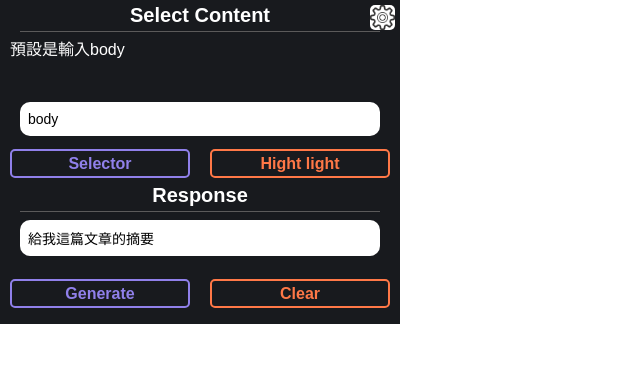
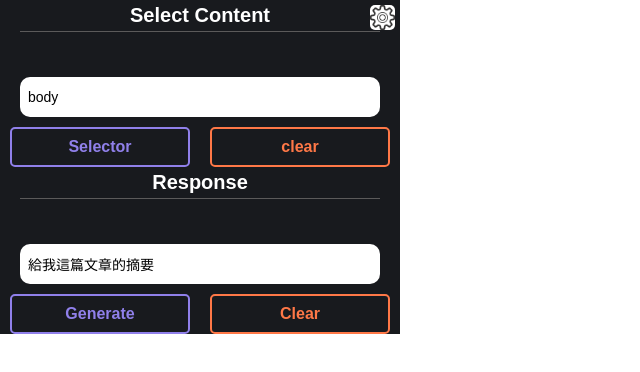
Before and after one commit to changjam/llm-extension, a website with bundled scripts: page popup/index.html in a window 1280 px wide. Shown: the whole page, without its empty margins (0-640 px from the left). Built offline with nearby package versions, Linux system fonts and the light colour scheme; some packages are replaced by stand-ins of ours; no server answers; a web font is replaced by a local one.

Commit message:
adjust css style

```diff
--- a/popup/index.css
+++ b/popup/index.css
@@ -46,15 +46,7 @@
 
 body{
     width: 400px;
-}
-body::-webkit-scrollbar {
-    width: 4px;
-}
-body::-webkit-scrollbar-track {
-    background: var(--blue);
-}
-body::-webkit-scrollbar-thumb {
-    background-color: var(--light-blue);
+    height: 100%;
 }
 
 input{
@@ -79,8 +71,7 @@ input:focus{
 }
 
 .container{
-    width: 100%;
-    height: 100%;
+    width: 400px;
     display: flex;
     flex-direction: column;
     align-items: center;
@@ -89,6 +80,16 @@ input:focus{
     background: var(--pretty-black);
     color: var(--white);
     position: relative;
+}
+
+body::-webkit-scrollbar {
+    width: 4px;
+}
+body::-webkit-scrollbar-track {
+    background: var(--blue);
+}
+body::-webkit-scrollbar-thumb {
+    background-color: var(--light-blue);
 }
 
 .open_setting_btn_container{
@@ -134,44 +135,59 @@ input:focus{
     margin: 10px 0;
 }
 
+
 /* select element section */
 .select_element_section{
     box-sizing: border-box;
     width: 100%;
-    height: 180px;
+    max-height: 600px;
+    height: 100%;
     display: flex;
     flex-direction: column;
     justify-content: center;
     align-items: center;
 }
-.select_element_section .select_content_wrapper{
+.select_element_section .title{
     width: 100%;
-    height: 60%;
+    height: auto;
     display: flex;
     flex-direction: column;
     justify-content: center;
     align-items: center;
 }
-.select_element_section .select_content_wrapper h3{
+.select_element_section .title h3{
     font-size: var(--font-size2);
     margin: 4px 0;
 }
+
+.select_element_section .select_content_wrapper{
+    width: 100%;
+    max-height: 450px;
+    min-height: 30px;
+    margin-top: 5px;
+    display: flex;
+    flex-direction: column;
+    justify-content: center;
+    align-items: center;
+    box-sizing: border-box;
+}
+
 .select_element_section .select_content_wrapper .content{
     font-size: var(--font-size1);
-    margin-top: 4px;
     width: 100%;
     height: 100%;
-    box-sizing: border-box;
     padding: 0 10px;
     overflow-y: scroll;
+    word-wrap: break-word;
+    box-sizing: border-box;
 }
 
 .select_element_section .select_query_input{
     padding: 0 8px;
     width: 90%;
-    height: 20%;
+    height: 40px;
     border-radius: var(--radius2);
-    margin-bottom: 10px;
+    margin: 10px;
 }
 
 .select_element_section .btn_container{
@@ -179,33 +195,33 @@ input:focus{
     justify-content: center;
     align-items: center;
     width: 100%;
-    height: 20%;
+    height: 40px;
 }
+
 .select_element_section .btn_container button{
-    width: 50%;
-    height: auto;
+    width: 100%;
+    height: 100%;
     font-size: var(--font-size1);
     font-weight: 700;
-    line-height: 25px;
     margin: 0 10px;
     border-radius: var(--radius1);
     background: var(--pretty-black);
 }
 
-.btn_container #element_selector{
+.btn_container #elementSelectorBtn{
     color: var(--purple);
     border: 2px solid var(--purple);
 }
-.btn_container #element_selector:hover{
+.btn_container #elementSelectorBtn:hover{
     cursor: pointer;
     background-color: var(--purple);
     color: var(--white);
 }
-.btn_container #hight_light{
+.btn_container #clearSelectorBtn{
     color: var(--orange);
     border: 2px solid var(--orange);
 }
-.btn_container #hight_light:hover{
+.btn_container #clearSelectorBtn:hover{
     cursor: pointer;
     border: 2px dashed var(--orange);
     background-color: var(--orange);
@@ -218,63 +234,73 @@ input:focus{
 .response_section{
     box-sizing: border-box;
     width: 100%;
-    max-height: 300px;
+    max-height: 600px;
     height: 100%;
     display: flex;
     flex-direction: column;
     justify-content: center;
     align-items: center;
 }
-
-.response_section h3{
+.response_section .title{
+    width: 100%;
+    height: auto;
+    display: flex;
+    flex-direction: column;
+    justify-content: center;
+    align-items: center;
+}
+.response_section .title h3{
     font-size: var(--font-size2);
     margin: 4px 0;
 }
 
-.response_section .content{
-    margin-top: 4px;
+.response_section .response_content_wrapper{
+    width: 100%;
+    max-height: 450px;
+    min-height: 30px;
+    margin-top: 5px;
+    display: flex;
+    flex-direction: column;
+    justify-content: center;
+    align-items: center;
+    box-sizing: border-box;
+}
+.response_section .response_content_wrapper .content{
     font-size: var(--font-size1);
     width: 100%;
     height: 100%;
-    box-sizing: border-box;
     padding: 0 10px;
     overflow-y: scroll;
+    word-wrap: break-word;
+    box-sizing: border-box;
 }
 
-/* send message section */
-.send_message_section{
-    width: 100%;
-    height: 100px;
-    margin: 4px 0;
-    display: flex;
-    flex-direction: column;
-    align-items: center;
-    justify-content: center;
-}
-.send_message_section .messageInput{
+.response_section .messageInput{
     padding: 0 8px;
     width: 90%;
-    height: 40%;
+    height: 40px;
     border-radius: var(--radius2);
-    margin-bottom: 10px;
+    margin: 10px;
 }
-.send_message_section .btn_container{
+
+.response_section .btn_container{
     display: flex;
     justify-content: center;
     align-items: center;
     width: 100%;
-    height: 60%;
+    height: 40px;
 }
-.send_message_section .btn_container button{
-    width: 50%;
-    height: auto;
+
+.response_section .btn_container button{
+    width: 100%;
+    height: 100%;
     font-size: var(--font-size1);
     font-weight: 700;
-    line-height: 25px;
     margin: 0 10px;
     border-radius: var(--radius1);
     background: var(--pretty-black);
 }
+
 .btn_container #sendMessageBtn{
     color: var(--purple);
     border: 2px solid var(--purple);
--- a/popup/index.html
+++ b/popup/index.html
@@ -22,32 +22,34 @@
     </div>
 
     <div class="select_element_section">
-      <div class="select_content_wrapper">
+      <div class="title">
         <h3>Select Content</h3>
         <div style="width: 90%; border-bottom:1px solid rgb(91, 90, 90)"></div>
-        <div id="select_content" class="content">預設是輸入body</div>
+      </div>
+      <div class="select_content_wrapper">
+        <div id="select_content" class="content"></div>
       </div>
       <input id="select_query_input" class="select_query_input" type="text" placeholder="Search Query">
       <div class="btn_container">
-        <button id="element_selector" title="Select element you want to track.">Selector</button>
-        <button id="hight_light">Hight light</button>
+        <button id="elementSelectorBtn" title="Select element you want to track.">Selector</button>
+        <button id="clearSelectorBtn" class="ClearBtn">clear</button>
       </div>
     </div>
 
     <div class="response_section">
-      <h3>Response</h3>
-      <div style="width: 90%; border-bottom:1px solid rgb(91, 90, 90)"></div>
-      <div id="response_content" class="content"></div>
-    </div>
-
-    <div class="send_message_section">
+      <div class="title">
+        <h3>Response</h3>
+        <div style="width: 90%; border-bottom:1px solid rgb(91, 90, 90)"></div>
+      </div>
+      <div class="response_content_wrapper">
+        <div id="response_content" class="content"></div>
+      </div>
       <input type="text" id="messageInput" class="messageInput" placeholder="Ask Something...">
       <div class="btn_container">
         <button id="sendMessageBtn" class="sendMessageBtn">Generate</button>
         <button id="ClearBtn" class="ClearBtn">Clear</button>
       </div>
     </div>
-
   </div>
 
   <script type="module" src="index.js"></script>
--- a/popup/index.js
+++ b/popup/index.js
@@ -9,11 +9,11 @@ const api_key_input = document.getElementById("api_key_input");
 const system_prompt_input = document.getElementById("system_prompt_input");
 const model_name_input = document.getElementById("model_name_input");
 
-
 // select element
 const select_content = document.getElementById("select_content");
 const select_query_input = document.getElementById("select_query_input");
-const element_selector = document.getElementById("element_selector");
+const elementSelectorBtn = document.getElementById("elementSelectorBtn");
+const clearSelectorBtn = document.getElementById("clearSelectorBtn");
 
 // response
 const responseContent = document.getElementById("response_content");
@@ -29,19 +29,25 @@ openSettingBtn.addEventListener("click", () => {
     setting.style.display = display;
 })
 
-element_selector.addEventListener("click", async ()=>{
+elementSelectorBtn.addEventListener("click", async ()=>{
     await sendMessageToTabs("select_element");
+});
+
+clearSelectorBtn.addEventListener("click", async ()=>{
+    select_query_input.value = "body";
+    select_content.value = "";
+    await sendMessageToTabs("clear_local_storage_data", "selectedQuery");
 });
 
 // generate response
 sendMessageBtn.addEventListener("click", async () => {
-    console.log('1')
+    responseContent.innerText = "\nGenerating response...\n\n";
     const search_query = select_query_input.value;
+
     if (search_query === "" || search_query === null) {
         responseContent.innerText = "Error: 請輸入查詢條件";
         return;
     }
-    console.log('2')
 
     const response = await sendMessageToTabs("get_reference_data", search_query);
     const reference_data = response["result"];
@@ -49,12 +55,11 @@ sendMessageBtn.addEventListener("click", async () => {
         responseContent.innerText = "Error: 查詢不到相關資料";
         return;
     }
-    console.log('3')
 
     const user_question = messageInput.value;
     if (user_question === "" || user_question === null)
         return;
-    console.log('4')
+
     const user_prompt = "請參考給你的資料，回答以下問題:\n" + user_question + "\n\n參考資料:\n" + reference_data;
     const model_response = await LLM(system_prompt_input.value, api_key_input.value, user_prompt, model_name_input.value);
     responseContent.innerText = model_response;
@@ -107,6 +112,25 @@ async function fetchData() {
     model_name_input.value = model_name || "llama3-70b-8192";
 }
 
-window.onload = () => {
+async function getLocalStorageData() {
+    let result = await sendMessageToTabs("get_local_storage_data", "selectedQuery");
+    select_query_input.value = result || select_query_input.value;
+
+    if (select_query_input.value === "" || select_query_input.value === null) {
+        select_content.innerText = "請輸入查詢條件";
+        return;
+    }
+
+    const response = await sendMessageToTabs("get_reference_data", select_query_input.value);
+    const reference_data = response["result"];
+    if (reference_data === "" || reference_data === null){
+        select_content.innerText = "查詢不到相關資料";
+        return;
+    }
+    select_content.innerText = reference_data;
+}
+
+window.onload = async () => {
     fetchData();
+    getLocalStorageData();
 }
--- a/popup/tools/chrome_functions.js
+++ b/popup/tools/chrome_functions.js
@@ -6,7 +6,7 @@ export async function executeScript(tabID, func, args) {
    })
 }
 
-export async function sendMessageToTabs(task_name, data) {
+export async function sendMessageToTabs(task_name, data = "") {
    const [tab] = await chrome.tabs.query({ active: true, currentWindow: true});
    return await chrome.tabs.sendMessage(tab.id, {task: task_name, data: data});
 }
```
Also changed, not shown: content.js (+8 -30 lines).
